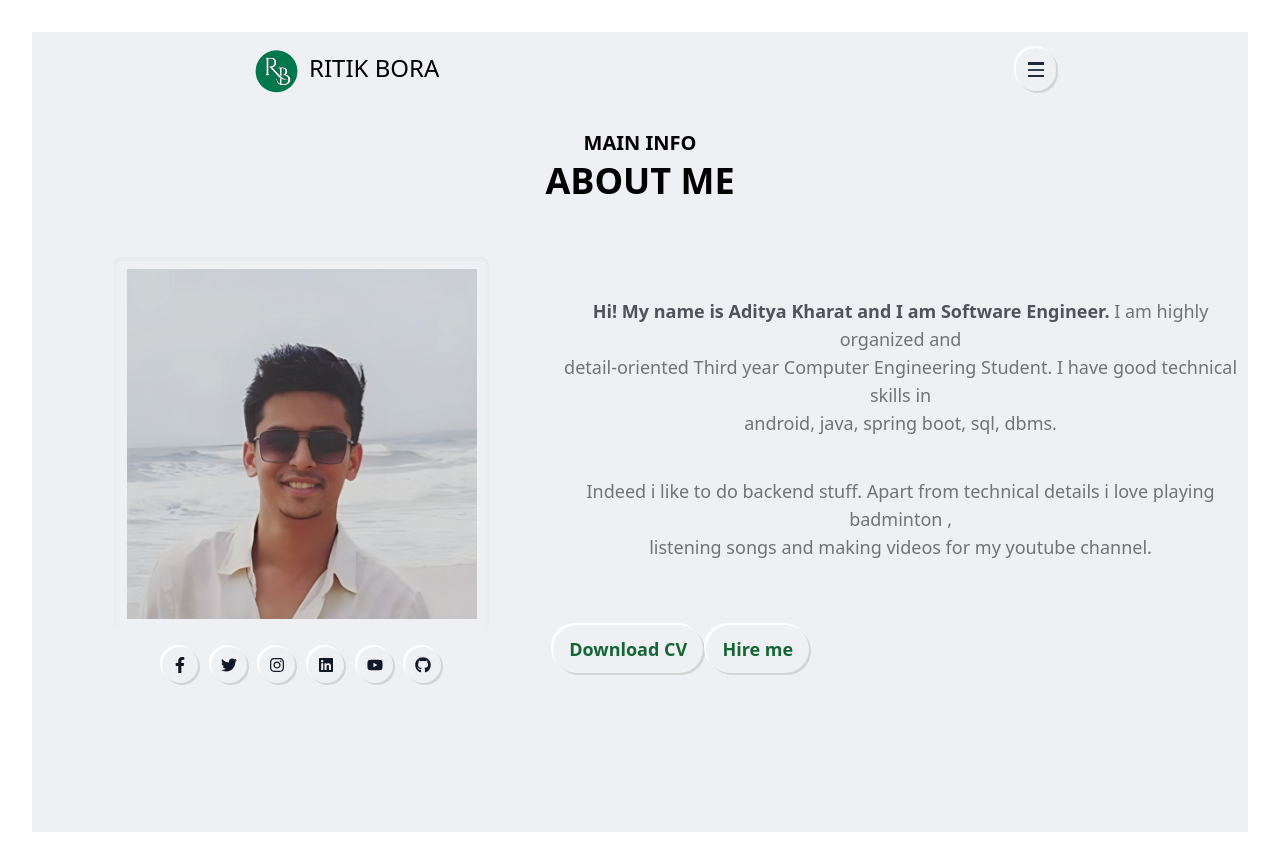
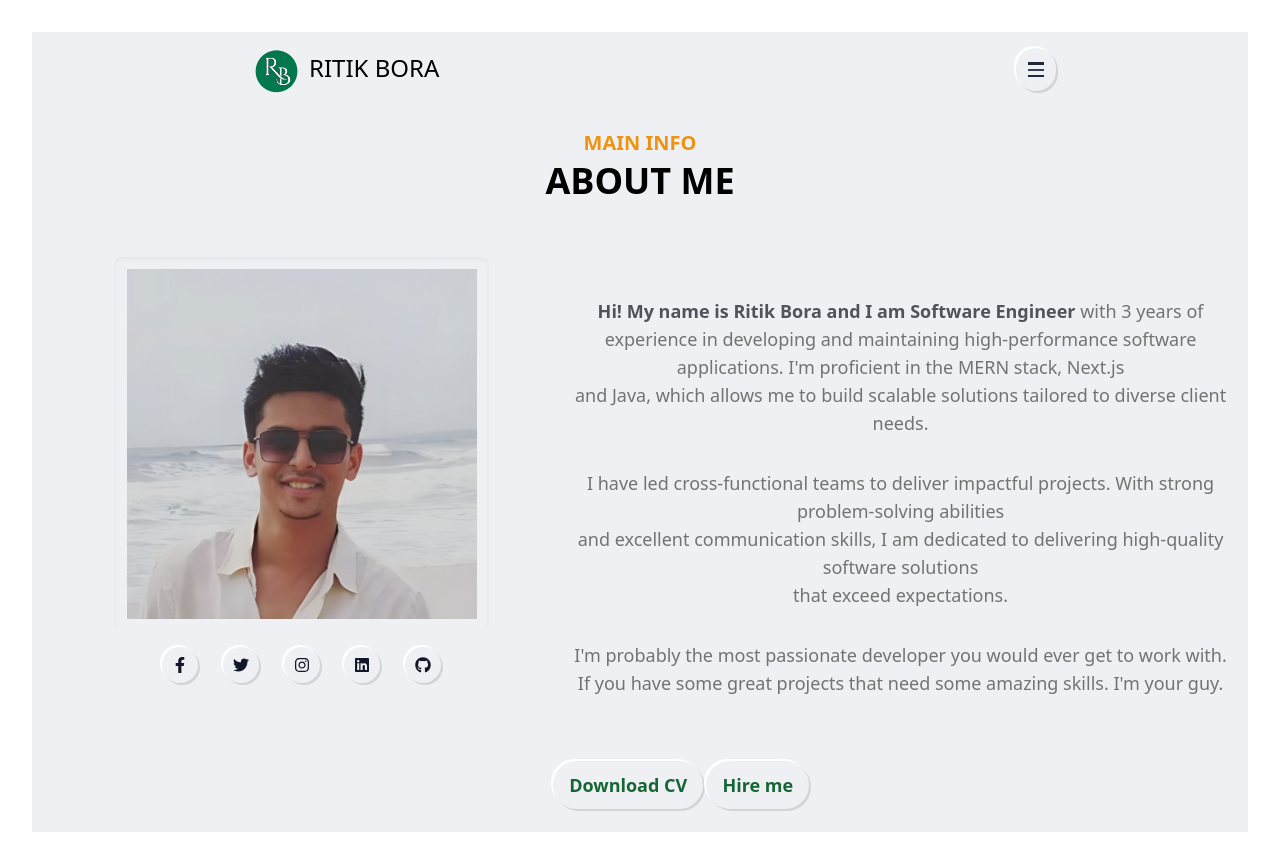
Before and after one commit to RitikBora/profile-website, a React (Vite) app in the folder frontend/: page / in a window 1280 px wide. Both pictures are taken after a click on the button "More About me". Built offline with nearby package versions, Linux system fonts and the light colour scheme.

Commit message:
imporved about page

```diff
--- a/frontend/package.json
+++ b/frontend/package.json
@@ -16,6 +16,7 @@
     "recoil": "^0.7.7"
   },
   "devDependencies": {
+    "@types/node": "^20.14.2",
     "@types/react": "^18.2.66",
     "@types/react-dom": "^18.2.22",
     "@typescript-eslint/eslint-plugin": "^7.2.0",
--- a/frontend/src/components/Appbar.tsx
+++ b/frontend/src/components/Appbar.tsx
@@ -6,7 +6,7 @@ export function Appbar()
         <div className="mx-48 pt-2  flex  justify-between">
             <div className="text-2xl flex ml-5">
                 <img src="bora_logo.png" alt="logo.png" width="65px" height="65px"/>
-                <div className="pt-3">
+                <div className="pt-3"  >
                     RITIK BORA
                 </div>
             </div>
--- a/frontend/src/components/pages/About.tsx
+++ b/frontend/src/components/pages/About.tsx
@@ -1,13 +1,25 @@
 import RoundedButton from "../buttons/RoundedButton"
 import SocialAnchor from "../buttons/SocialButton"
-import { FaFacebookF, FaTwitter, FaInstagram, FaLinkedin, FaYoutube, FaGithub } from 'react-icons/fa';
+import { FaFacebookF, FaTwitter, FaInstagram, FaLinkedin, FaGithub } from 'react-icons/fa';
 
+
+const resumeLink = "https://www.dropbox.com/scl/fi/ftauo4nwb2mqknza6qnph/Ritik-s-Resume.pdf?rlkey=takbs7zpukfyo399mxqd2vopx&st=3jqnw46u&dl=1"
+const mailFunction = () =>
+{
+    window.location.href = 'mailto:ritikbora2000@gmail.com?subject=Job Opportunity&body=Hello Ritik,';
+}
+
+const downloadResume = () =>
+{
+    window.open(resumeLink ,  '_blank');
+}
 
 export const About =  () =>
 {
     return (
-        <div className="   ">
-            <div className="flex justify-center text-xl font-bold pt-6">
+        <div className="  flex justify-center items-center ">
+           <div>
+                 <div className="flex justify-center text-xl font-bold pt-6" style={{color: "#ec9412"}}>
 
                     MAIN INFO
                 </div>
@@ -21,27 +33,31 @@ export const About =  () =>
                                 <img src="about.png" width="350px" height="350px" alt="Bora.jpg" className=""/>
                             </div>
                             <div className="flex justify-between my-4 mx-12">
-                            <SocialAnchor href="https://www.facebook.com/profile.php?id=100037982433622" icon={FaFacebookF} />
-                            <SocialAnchor href="https://twitter.com/AdityaK25587732" icon={FaTwitter} />
-                            <SocialAnchor href="https://www.instagram.com/timmyaditya/" icon={FaInstagram} />
-                            <SocialAnchor href="https://www.linkedin.com/in/aditya-kharat-21366a190" icon={FaLinkedin} />
-                            <SocialAnchor href="https://youtu.be/f-POU0lphJ0" icon={FaYoutube} />
-                            <SocialAnchor href="https://github.com/timmyaditya" icon={FaGithub} />
+                                <SocialAnchor href="https://www.facebook.com/ritik.bora.5" icon={FaFacebookF} />
+                                <SocialAnchor href="https://x.com/RitikBora11" icon={FaTwitter} />
+                                <SocialAnchor href="https://instagram.com/ritik_bora/" icon={FaInstagram} />
+                                <SocialAnchor href="www.linkedin.com/in/ritikbora" icon={FaLinkedin} />
+                                <SocialAnchor href="https://github.com/RitikBora" icon={FaGithub} />
                             </div>
                         </div>
                     </div>
                     <div className="text-lg text-neutral-500 col-span-4 ">
                         <div className="">
-                        <span className="text-zinc-600 font-semibold">Hi! My name is Aditya Kharat and I am Software Engineer. </span>
-                         I am highly organized and <br /> detail-oriented Third year Computer Engineering Student. I have good technical skills in <br /> android, java, spring boot, sql, dbms.
+                            <span className="text-zinc-600 font-semibold">Hi! My name is Ritik Bora and I am Software Engineer </span>
+                            with 3 years of experience in developing and maintaining high-performance software applications. I'm proficient in the MERN stack, Next.js <br /> and Java, which allows me to build scalable solutions tailored to diverse client needs. </div>
+                        <div className="pt-8">
+                            I have led cross-functional teams to deliver impactful projects. With strong problem-solving abilities <br /> and excellent communication skills, I am dedicated to delivering high-quality software solutions <br />that exceed expectations.
                         </div>
-                    <div className="pt-10">
-                        Indeed i like to do backend stuff. Apart from technical details i love playing badminton , <br />listening songs and making videos for my youtube channel.
+
+                        <div className="pt-8">
+                            I'm probably the most passionate developer you would ever get to work with. <br /> If you have some great projects that need
+            some amazing skills. I'm your guy.
                         </div>
 
                         <div className="flex pt-16  w-64 justify-between">
-                        <RoundedButton innerText="Download CV" onClickFunction={() => {}}   additionalClasses="text-l py-2.5 px-4 text-green-800 font-semibold"/>
-                        <RoundedButton innerText="Hire me" onClickFunction={() => {}}   additionalClasses="text-l py-2.5 px-4 text-green-800 font-semibold"/>
+                            <RoundedButton innerText="Download CV" onClickFunction={downloadResume}   additionalClasses="text-l py-2.5 px-4 text-green-800 font-semibold"/>
+                            <RoundedButton innerText="Hire me" onClickFunction={mailFunction}   additionalClasses="text-l py-2.5 px-4 text-green-800 font-semibold"/>
+                        </div>
                     </div>
                 </div>
             </div>
```
Also changed, not shown: 1 other file (tests, documents, lock files or other folders). Lines whose indentation alone changed are shown as unchanged.
